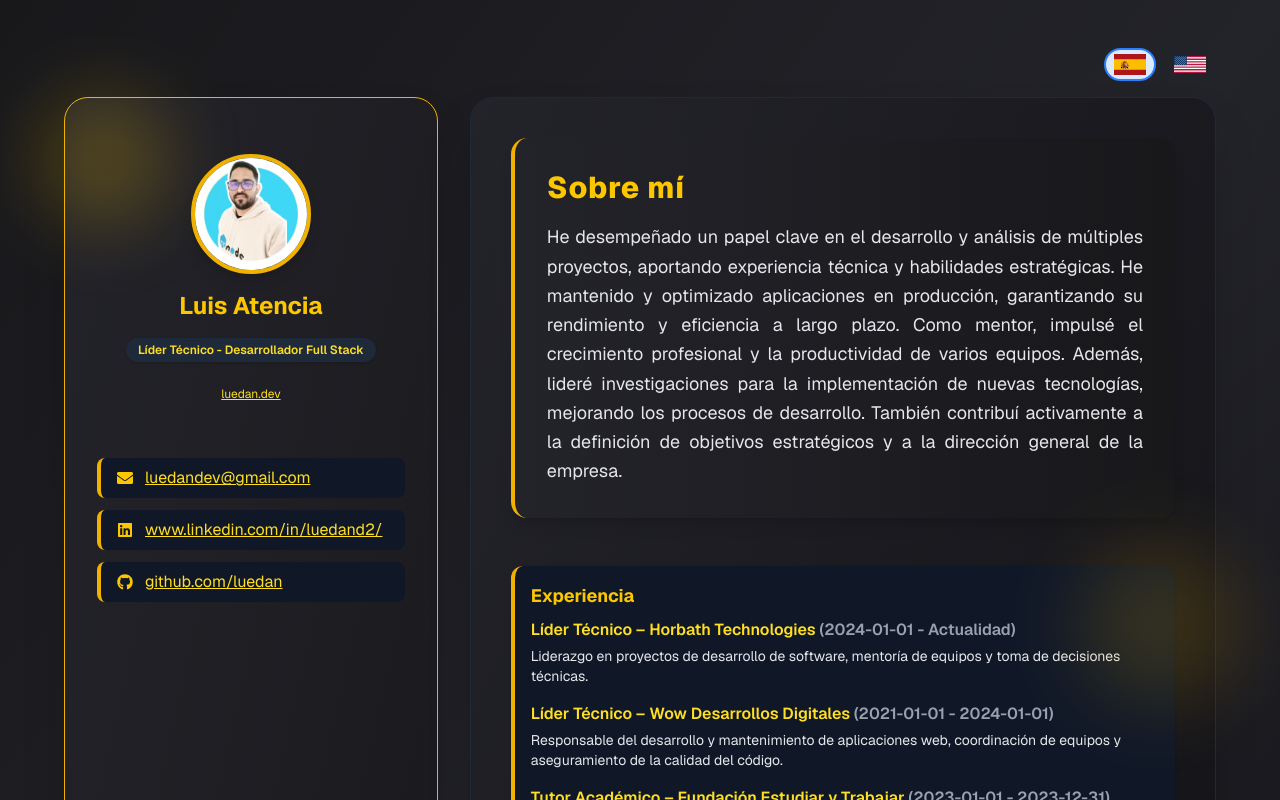
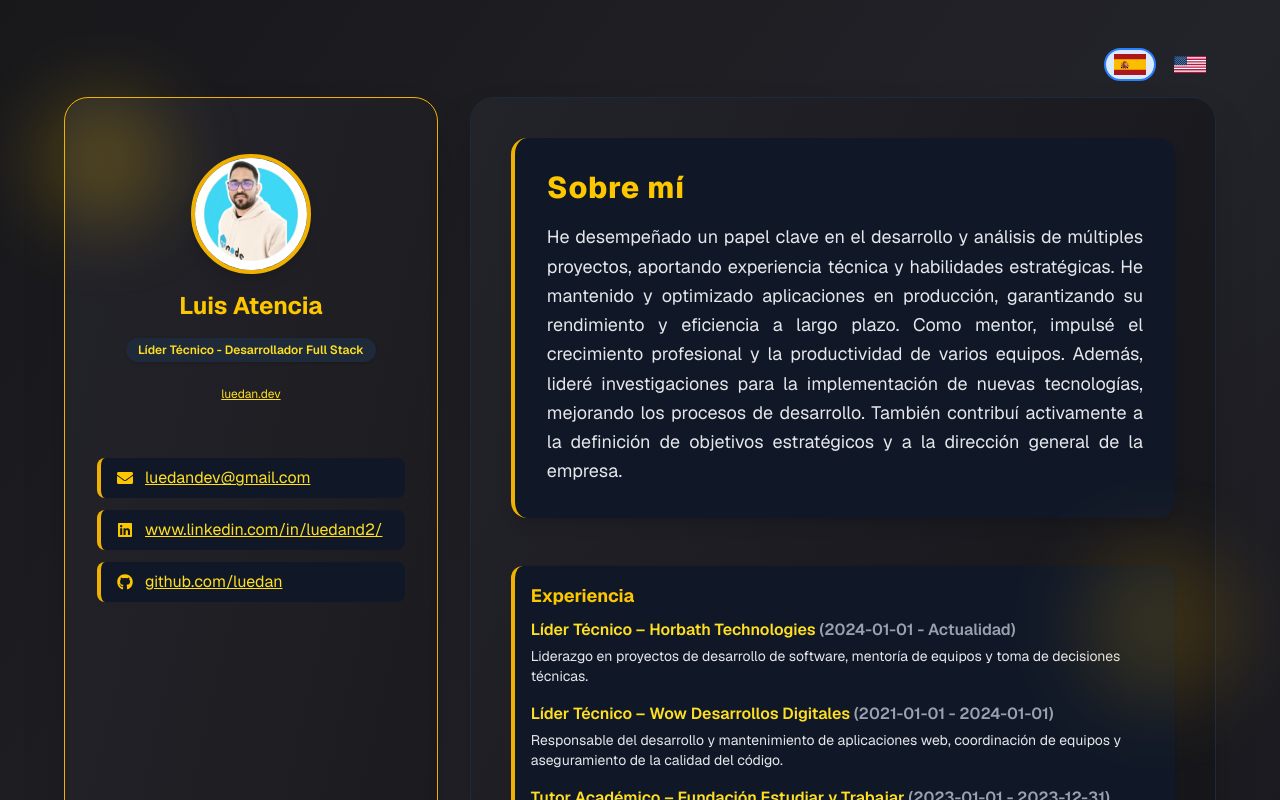
Before and after one commit to Luedan/luedandev, a Next.js app: page / in a window 1280 px wide. Shown: the top 800 px of the page. Built offline with nearby package versions, Linux system fonts and the light colour scheme.

Commit message:
refactor: actualizar el estilo de fondo del componente AboutMe

```diff
--- a/src/components/AboutMe.tsx
+++ b/src/components/AboutMe.tsx
@@ -7,7 +7,7 @@ export const AboutMe = () => {
   const aboutMe = getInformationByLanguage(lang)?.personalInfo?.aboutMe;
   const words = getWordsByLanguage(lang);
   return (
-    <div className="bg-gradient-to-r from-[#23232a] to-[#18181b] rounded-2xl p-8 shadow-lg border-l-4 border-yellow-500 mb-4">
+    <div className="bg-gray-900 rounded-2xl p-8 shadow-lg border-l-4 border-yellow-500 mb-4">
       <h2 className="text-3xl font-extrabold text-yellow-400 mb-4 tracking-wide">
         {words.aboutMe}
       </h2>
```
Also changed, not shown: 1 other file (tests, documents, lock files or other folders).
